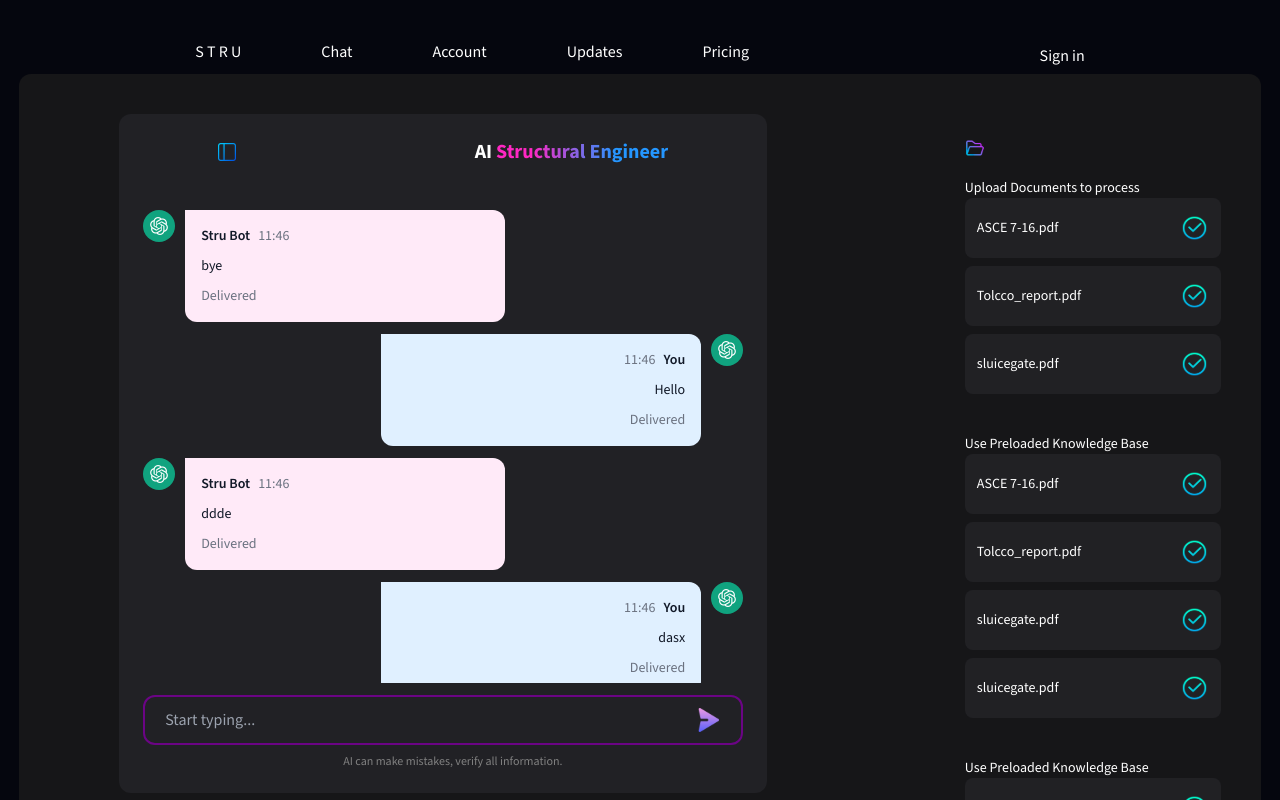
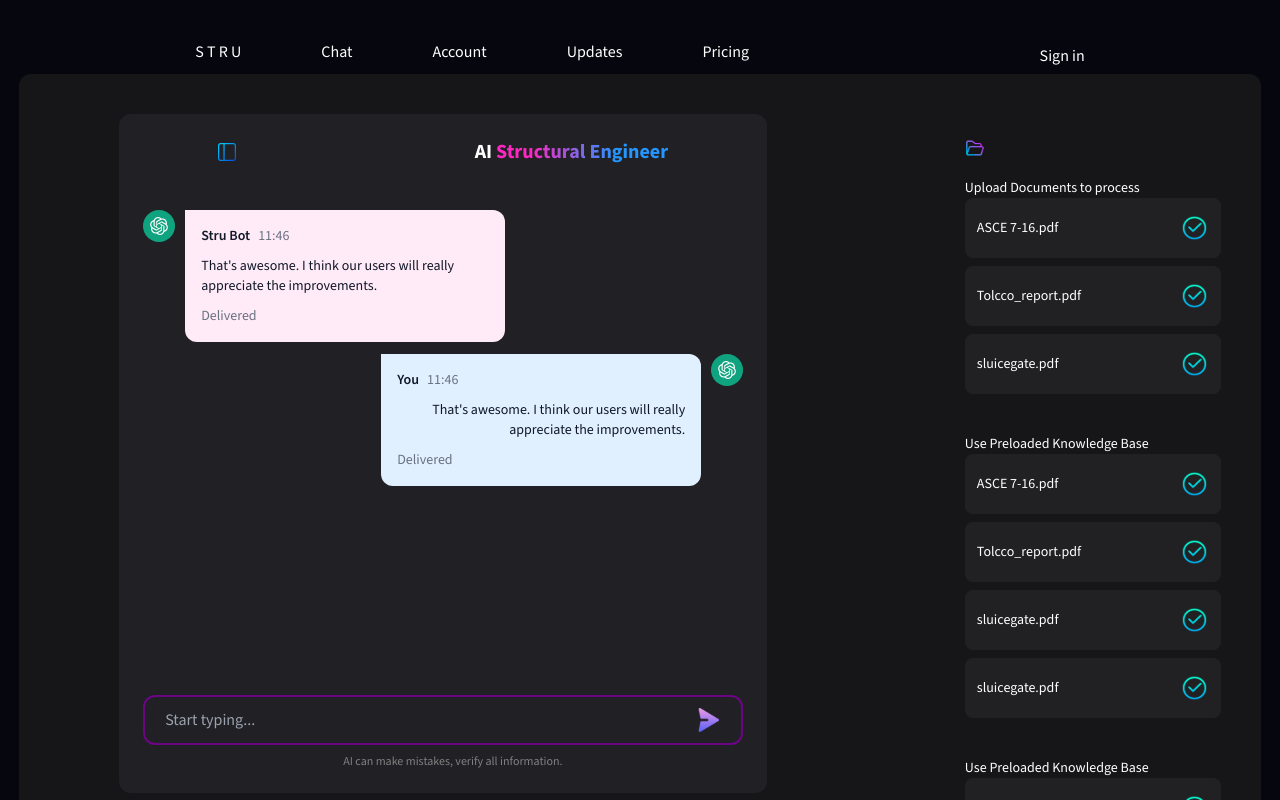
Before and after one commit to Huzaifa134/api_integration, a Next.js app: page / in a window 1280 px wide. Shown: the top 800 px of the page. Built offline with nearby package versions, Linux system fonts and the light colour scheme.

Commit message:
for live

```diff
--- a/src/app/Header/page.jsx
+++ b/src/app/Header/page.jsx
@@ -122,7 +122,7 @@ const Header = () => {
         </div> */}
 
         <div className="w-500px w-full mt-8 h-[485px] overflow-auto mb-3 no-scrollbar">
-          {products.map((product) => (
+          {/* {products.map((product) => (
             <div key={product.id}>
               <div className="flex items-start gap-2.5 pt-3 ">
                 <Image
@@ -177,9 +177,9 @@ const Header = () => {
                 />
               </div>
             </div>
-          ))}
+          ))} */}
 
-          {/* <div className="flex items-start gap-2.5 pt-3 ">
+          <div className="flex items-start gap-2.5 pt-3 ">
             <Image
               className="w-8 h-8 rounded-full"
               src={chatgpt}
@@ -232,7 +232,7 @@ const Header = () => {
               width={100}
               height={100}
             />
-          </div> */}
+          </div>
         </div>
 
         {/* <div className="flex  flex-col mt-32 pb-32 lg:ml-32 sm:ml-10  justify-center "> */}
```
